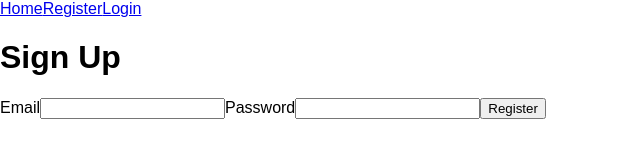
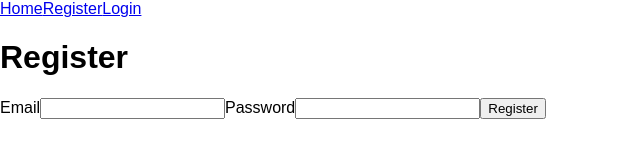
Before and after one commit to gabrielchase/Good-Job-Hunting-Client, a React (Create React App) app: page /register in a window 1280 px wide. Shown: the top 160 px of the page, without its empty margins (0-640 px from the left). Built offline with nearby package versions, Linux system fonts and the light colour scheme; no server answers.

Commit message:
Code aesthetic changes

```diff
--- a/src/components/register.js
+++ b/src/components/register.js
@@ -38,21 +38,19 @@ class RegisterUser extends Component {
         e.preventDefault()
 
         const { email, password } = this.state
-        const res = await this.props.registerUser({ email, password})
+        const res = await this.props.registerUser({ email, password })
 
-        if (res.success) {
+        if (res.success)
             this.props.gotoLogin()
-        }
-        else {
+        else
             this.setState({ error: this.props.auth.message })
-        }
     }
 
     render() {
         const { email, password, error } = this.state
         return (
             <form onSubmit={this.handleSubmit}>
-                <h1>Sign Up</h1>
+                <h1>Register</h1>
                 <p>{error}</p>
                 <label htmlFor="email">Email</label>
                 <input
```
